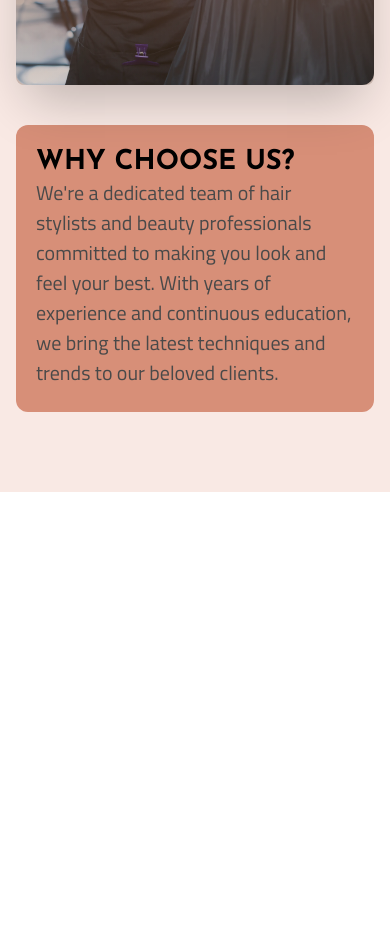
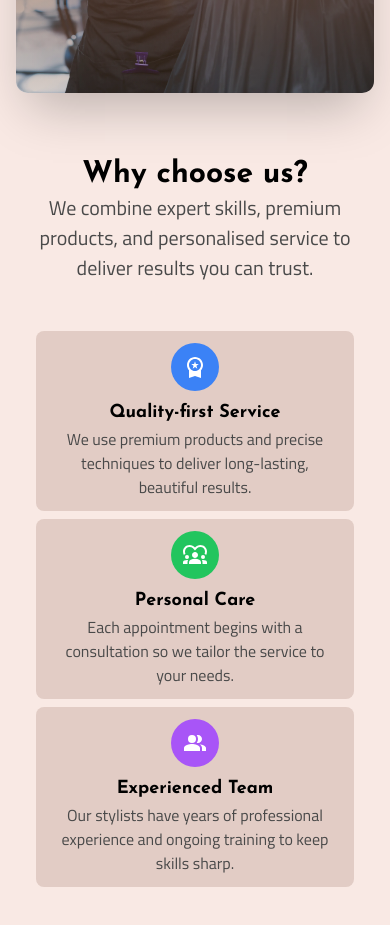
Before and after one commit to VictorKevz/lumi-salon, a Next.js app: page /en in a window 390 px wide. Shown: the part 6260-7185 px from the top of the page. Before the commit the page ends 6752 px from the top, so only its background shows below. Built offline with nearby package versions, Linux system fonts and the light colour scheme.

Commit message:
Add values cards and styling in the about section.

```diff
--- a/app/globals.css
+++ b/app/globals.css
@@ -25,8 +25,7 @@
 
   /* Accent colors */
   --info: #3b82f6;
-  --success: #f3fcf6;
-  --success-0: #22c55e;
+  --success: #22c55e;
   --warning-0: #fffaf0;
   --warning: #eab308;
   --danger-0: #fef2f2;
--- a/app/sections/about/About.tsx
+++ b/app/sections/about/About.tsx
@@ -1,11 +1,18 @@
 import { AnimationWrapper } from "@/app/components/AnimationWrapper";
 import { Logo } from "@/app/components/Logo";
+import { getAboutValues } from "@/lib/about";
 import { SectionProps } from "@/lib/header";
 import { motion } from "framer-motion";
 import Image from "next/image";
 import React from "react";
 
 export const About = ({ messages }: SectionProps) => {
+  const aboutValuesData = getAboutValues(messages);
+  const getClasses: Record<string, string> = {
+    quality: "bg-[var(--info)]! text-[var(--neutral-0)]",
+    care: "bg-[var(--success)]! text-[var(--neutral-0)]",
+    experience: "bg-[var(--accent)]! text-[var(--neutral-0)]",
+  };
   return (
     <section
       id="about"
@@ -20,20 +27,41 @@ export const About = ({ messages }: SectionProps) => {
         <h2>{messages["about.title"]}</h2>
         <p>{messages["about.intro"]}</p>
       </AnimationWrapper>
-      <div className="grid lg:grid-cols-3 gap-10 max-w-screen-xl w-full mt-10">
-        <figure className="relative center group">
+      <div className="grid lg:grid-cols-3 gap-10 max-w-screen-xl w-full mt-12">
+        <figure className="relative">
           <Image
             src={"/images/about-1.webp"}
             alt=""
             height={500}
             width={450}
-            className="w-full h-auto rounded-xl shadow-2xl"
+            className="w-full h-full rounded-xl shadow-2xl"
           />
-          <div className="card-overlay rounded-lg"></div>
+          <div className="card-overlay rounded-xl"></div>
         </figure>
-        <div className="w-full h-full bg-[var(--primary-5)] lg:col-span-2 px-5 py-6 rounded-xl">
-          <h2>Why choose us?</h2>
-          <p>{messages["about.intro"]}</p>
+        <div className="center flex-col! justify-center w-full  lg:col-span-2 px-5 py-6 rounded-xl text-center">
+          <h3 className="text-3xl md:text-4xl font-bold">
+            {messages["about.why.title"]}
+          </h3>
+          <p>{messages["about.why.intro"]}</p>
+          <ul className="w-full grid md:grid-cols-2 lg:grid-cols-3 gap-2 mt-12">
+            {aboutValuesData.map((value) => {
+              return (
+                <li key={value.id} className="w-full">
+                  <article className="center flex-col! w-full h-full px-3.5 py-3 bg-[var(--border-light)] rounded-lg">
+                    <span
+                      className={`center w-12 h-12 rounded-full ${
+                        getClasses[value.id]
+                      }`}
+                    >
+                      <value.icon />
+                    </span>
+                    <h3 className="text-lg font-bold mt-2">{value.title}</h3>
+                    <p className="text-base!">{value.description}</p>
+                  </article>
+                </li>
+              );
+            })}
+          </ul>
         </div>
       </div>
     </section>
--- /dev/null
+++ b/lib/about.ts
@@ -0,0 +1,32 @@
+import { Diversity1, PeopleAlt, WorkspacePremium } from "@mui/icons-material";
+import { Messages, MuiIcon } from "./header";
+
+export interface AboutValue {
+  id: string;
+  title: string;
+  description: string;
+  icon: MuiIcon;
+}
+
+export function getAboutValues(messages: Messages): AboutValue[] {
+  return [
+    {
+      id: "quality",
+      title: messages["about.value.quality.title"],
+      description: messages["about.value.quality.desc"],
+      icon: WorkspacePremium,
+    },
+    {
+      id: "care",
+      title: messages["about.value.care.title"],
+      description: messages["about.value.care.desc"],
+      icon: Diversity1,
+    },
+    {
+      id: "experience",
+      title: messages["about.value.experience.title"],
+      description: messages["about.value.experience.desc"],
+      icon: PeopleAlt,
+    },
+  ];
+}
--- a/messages/en.json
+++ b/messages/en.json
@@ -4,6 +4,14 @@
     "hero.bg.alt": "Salon interior showing modern styling stations and elegant decor",
     "about.title": "About Us",
     "about.intro": "We're a dedicated team of hair stylists and beauty professionals committed to making you look and feel your best. With years of experience and continuous education, we bring the latest techniques and trends to our beloved clients.",
+    "about.value.quality.title": "Quality-first Service",
+    "about.value.quality.desc": "We use premium products and precise techniques to deliver long-lasting, beautiful results.",
+    "about.value.care.title": "Personal Care",
+    "about.value.care.desc": "Each appointment begins with a consultation so we tailor the service to your needs.",
+    "about.value.experience.title": "Experienced Team",
+    "about.value.experience.desc": "Our stylists have years of professional experience and ongoing training to keep skills sharp.",
+    "about.why.title": "Why choose us?",
+    "about.why.intro": "We combine expert skills, premium products, and personalised service to deliver results you can trust.",
     "services.title": "Our Services",
     "services.intro": "We offer professional hair and beauty services for all occasions. Each service is tailored to your specific needs, and our skilled experts ensure you get the best possible results.",
     "services.haircut.title": "Precision Haircut",
--- a/messages/fi.json
+++ b/messages/fi.json
@@ -4,6 +4,14 @@
         "hero.bg.alt": "Salonki, jossa modernit kampaamopisteet ja tyylikäs sisustus",
         "about.title": "Tietoa Meistä",
         "about.intro": "Olemme omistautunut tiimi hiusstylistejä ja kauneudenhoitoammattilaisia, jotka ovat sitoutuneet saamaan sinut näyttämään ja tuntemaan olosi parhaalta. Vuosien kokemuksella ja jatkuvalla koulutuksella tuomme uusimmat tekniikat ja trendit rakkaille asiakkaillemme.",
+        "about.value.quality.title": "Laatu edellä",
+        "about.value.quality.desc": "Käytämme laadukkaita tuotteita ja tarkkoja tekniikoita saavuttaaksemme pitkäkestoiset ja kauniit tulokset.",
+        "about.value.care.title": "Henkilökohtainen hoito",
+        "about.value.care.desc": "Jokainen käynti alkaa konsultaatiolla, jotta palvelu räätälöidään juuri sinulle.",
+        "about.value.experience.title": "Kokeneet ammattilaiset",
+        "about.value.experience.desc": "Stylistimme omaavat vuosien kokemuksen ja jatkuvan koulutuksen pitääkseen osaamisen ajan tasalla.",
+        "about.why.title": "Miksi valita meidät?",
+        "about.why.intro": "Yhdistämme asiantuntemuksen, laadukkaat tuotteet ja henkilökohtaisen palvelun, jotta saat luotettavia tuloksia.",
         "services.title": "Meidän palvelumme",
         "services.intro": "Tarjoamme ammattimaisia hiustenhoito- ja kauneudenhoitopalveluita kaikkiin tilaisuuksiin. Jokainen palvelu on räätälöity juuri sinun tarpeisiisi, ja ammattitaitoiset asiantuntijamme varmistavat, että saat parhaan mahdollisen lopputuloksen.",
         "services.haircut.title": "Täsmällinen hiustenleikkaus",
```
